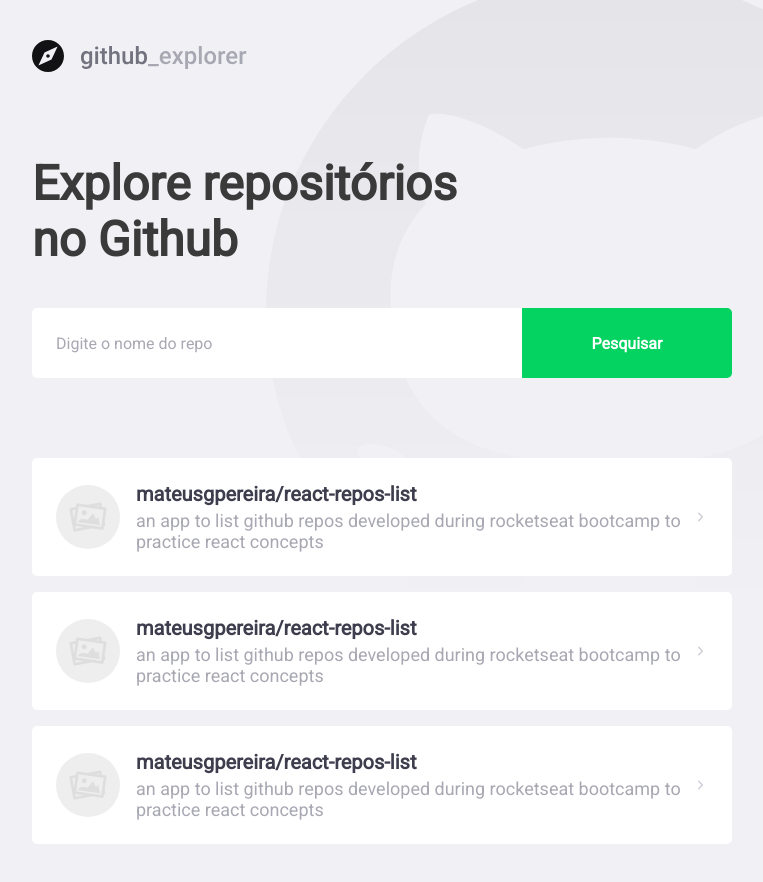
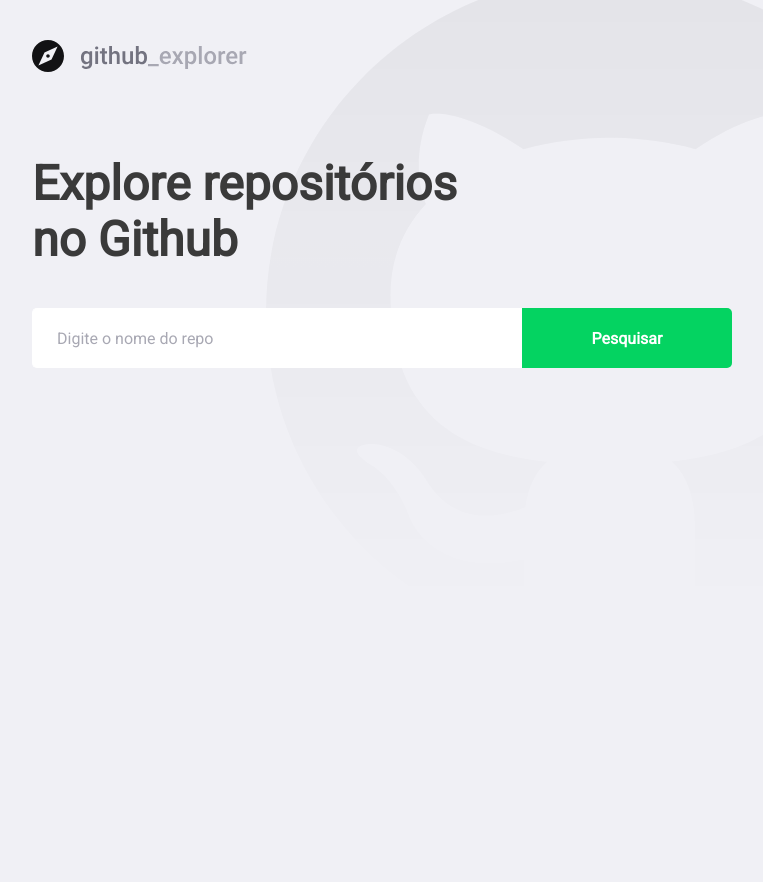
Before and after one commit to mateusgpereira/react-repos-list, a React (Create React App) app: page / in a window 1280 px wide. Shown: the whole page, without its empty margins (148-911 px from the left). After the commit the page ends 800 px from the top, so only its background shows below. Built offline with nearby package versions, Linux system fonts and the light colour scheme.

Commit message:
getting repos from github api with axios handling errors on form

```diff
--- a/package.json
+++ b/package.json
@@ -10,6 +10,7 @@
     "@types/node": "^12.0.0",
     "@types/react": "^16.9.0",
     "@types/react-dom": "^16.9.0",
+    "axios": "^0.20.0",
     "polished": "^3.6.6",
     "react": "^16.13.1",
     "react-dom": "^16.13.1",
--- a/src/pages/Dashboard/index.tsx
+++ b/src/pages/Dashboard/index.tsx
@@ -1,54 +1,70 @@
-import React from 'react'
+import React, { useState, FormEvent } from 'react'
 import { FiChevronRight } from 'react-icons/fi'
 
 import imgLogo from '../../assets/logo.svg'
-import placeHolder from '../../assets/placeholder.png'
 
-import { Title, Form, Repositories } from './styles'
+import { Title, Form, Repositories, Error } from './styles'
+import api from '../../services/api'
 
-const Dashboard: React.FC = () => (
+interface Repository {
+  full_name: string
+  description: string
+  owner: {
+    login: string
+    avatar_url: string
+  }
+}
+
+const Dashboard: React.FC = () => {
+  const [newRepo, setNewRepo] = useState('')
+  const [inputError, setInputError] = useState('')
+  const [repositories, setRepositories] = useState<Repository[]>([])
+
+  const handleAddRepository = async (
+    e: FormEvent<HTMLFormElement>
+  ): Promise<void> => {
+    e.preventDefault()
+
+    if (!newRepo) {
+      setInputError('Digite o autor/nome do repositório')
+      return
+    }
+    try {
+      const res = await api.get<Repository>(`repos/${newRepo}`)
+      const repository = res.data
+      setRepositories([...repositories, repository])
+      setNewRepo('')
+      setInputError('')
+    } catch (err) {
+      setInputError('Erro na busca por esse repositório')
+    }
+  }
+  return (
     <>
       <img src={imgLogo} alt='Github Explorer' />
       <Title>Explore repositórios no Github</Title>
-    <Form>
-      <input placeholder='Digite o nome do repo' />
+      <Form hasError={!!inputError} onSubmit={handleAddRepository}>
+        <input
+          value={newRepo}
+          onChange={(e) => setNewRepo(e.target.value)}
+          placeholder='Digite o nome do repo'
+        />
         <button type='submit'>Pesquisar</button>
       </Form>
+      {inputError && <Error>{inputError}</Error>}
       <Repositories>
-      <a href='/'>
-        <img src={placeHolder} alt='Logo' />
+        {repositories.map((repository) => (
+          <a key={repository.full_name} href='/'>
+            <img src={repository.owner.avatar_url} alt='Logo' />
             <div>
-          <strong>mateusgpereira/react-repos-list</strong>
-          <p>
-            an app to list github repos developed during rocketseat bootcamp to
-            practice react concepts
-          </p>
+              <strong>{repository.full_name}</strong>
+              <p>{repository.description}</p>
             </div>
             <FiChevronRight size={20} />
           </a>
-      <a href='/'>
-        <img src={placeHolder} alt='Logo' />
-        <div>
-          <strong>mateusgpereira/react-repos-list</strong>
-          <p>
-            an app to list github repos developed during rocketseat bootcamp to
-            practice react concepts
-          </p>
-        </div>
-        <FiChevronRight size={20} />
-      </a>
-      <a href='/'>
-        <img src={placeHolder} alt='Logo' />
-        <div>
-          <strong>mateusgpereira/react-repos-list</strong>
-          <p>
-            an app to list github repos developed during rocketseat bootcamp to
-            practice react concepts
-          </p>
-        </div>
-        <FiChevronRight size={20} />
-      </a>
+        ))}
       </Repositories>
     </>
   )
+}
 export default Dashboard
--- a/src/pages/Dashboard/styles.ts
+++ b/src/pages/Dashboard/styles.ts
@@ -1,5 +1,9 @@
-import styled from 'styled-components'
+import styled, { css } from 'styled-components'
 import { shade } from 'polished'
+
+interface FormProps {
+  hasError: boolean
+}
 
 const Title = styled.h1`
   color: #3a3a3a;
@@ -9,18 +13,25 @@
   max-width: 450px;
 `
 
-const Form = styled.form`
+const Form = styled.form<FormProps>`
   display: flex;
   margin-top: 40px;
   width: 700px;
 
   input {
-    border: 0;
     border-radius: 5px 0px 0px 5px;
     color: #3a3a3a;
     flex: 1;
-    height: 70px;
+    height: 60px;
     padding: 0 24px;
+    border: 1px solid #ffffff;
+    border-right: 0;
+
+    ${(props) =>
+      props.hasError &&
+      css`
+        border-color: #c53030;
+      `}
 
     &::placeholder {
       color: #a8a8b3;
@@ -33,7 +44,7 @@
     border-radius: 0px 5px 5px 0px;
     color: #ffffff;
     font-weight: bold;
-    height: 70px;
+    height: 60px;
     transition: background-color 0.2s;
     width: 210px;
 
@@ -70,7 +81,8 @@
     }
 
     div {
-      margin-left: 16px;
+      flex: 1%;
+      margin: 0 16px;
 
       strong {
         color: #3d3d4d;
@@ -90,4 +102,9 @@
     }
   }
 `
-export { Title, Form, Repositories }
+const Error = styled.span`
+  color: #c53030;
+  display: block;
+  margin-top: 30px;
+`
+export { Title, Form, Repositories, Error }
--- /dev/null
+++ b/src/services/api.ts
@@ -0,0 +1,7 @@
+import axios from 'axios'
+
+const api = axios.create({
+  baseURL: 'https://api.github.com'
+})
+
+export default api
```
Also changed, not shown: .eslintrc.json, 1 other file (tests, documents, lock files or other folders). Lines whose indentation alone changed are shown as unchanged.
